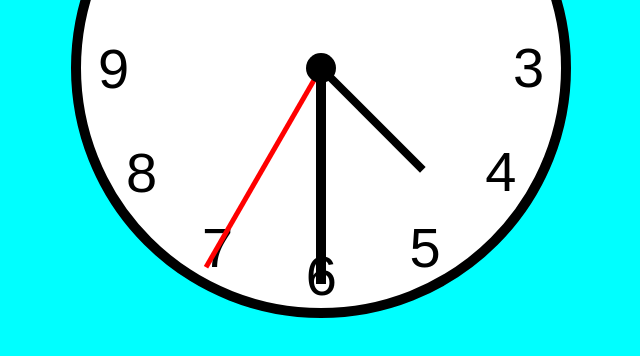
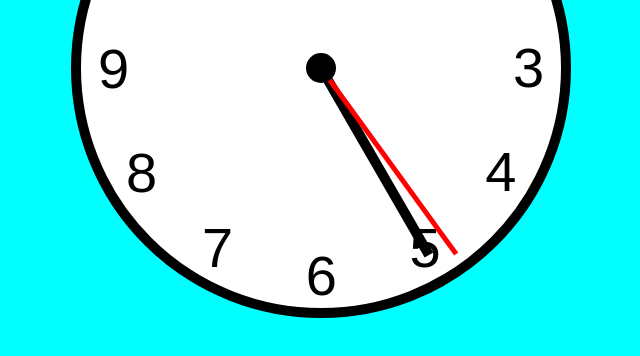
Before and after one commit to Milanrdnvc/Analog-clock, a plain HTML site: page index.html in a window 1280 px wide. Shown: the part 332-688 px from the top of the page, without its empty margins (319-959 px from the left). Drawn offline with Linux system fonts and the light colour scheme.

Commit message:
Made the handles work

```diff
--- a/script.js
+++ b/script.js
@@ -1,7 +1,13 @@
-const test = document.querySelector('.second-handle');
-let secDeg = 6;
+const seconds = document.querySelector('.second-handle');
+const minutes = document.querySelector('.minute-handle');
+const hours = document.querySelector('.hour-handle');
 
-setInterval(() => {
-    test.style.transform = `translateX(-50%) rotate(${secDeg}deg)`;
-    secDeg += 6;
-}, 1000);
+function updateTime() {
+    seconds.style.transform = `translateX(-50%) rotate(${new Date().getSeconds() * 6 + 180}deg)`;
+    minutes.style.transform = `translateX(-50%) rotate(${new Date().getMinutes() * 6 + 180}deg)`;
+    hours.style.transform = `translateX(-50%) rotate(${new Date().getHours() * 30 + 180}deg)`;
+}
+
+updateTime();
+
+setInterval(updateTime, 1000);
--- a/style.scss
+++ b/style.scss
@@ -55,7 +55,7 @@ span {
     transform-origin: top;
 }
 
-.hour-handle {
+.minute-handle {
     width: 10px;
     height: 45%;
     transform: translateX(-50%);
@@ -65,14 +65,14 @@ span {
 .second-handle {
     width: 5px;
     height: 48%;
-    transform: translateX(-50%) rotate(180deg);
+    transform: translateX(-50%);
     background-color: red;
 }
 
-.minute-handle {
+.hour-handle {
     width: 8px;
     height: 30%;
-    transform: translateX(-50%) rotate(-45deg);
+    transform: translateX(-50%);
     background-color: black;
 }
 
```
Also changed, not shown: CSS/style.css, 1 other file.
